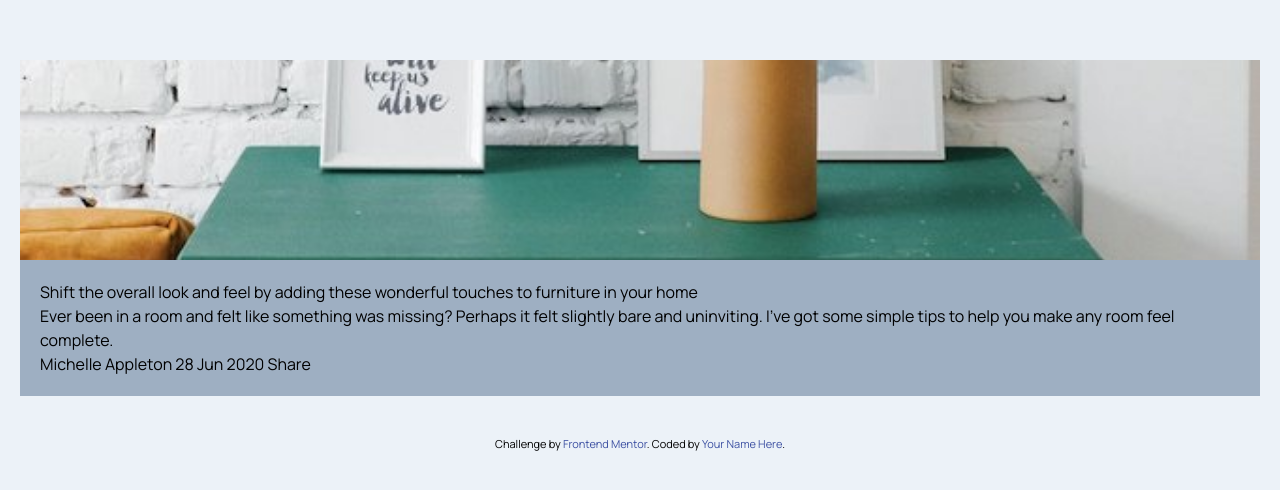
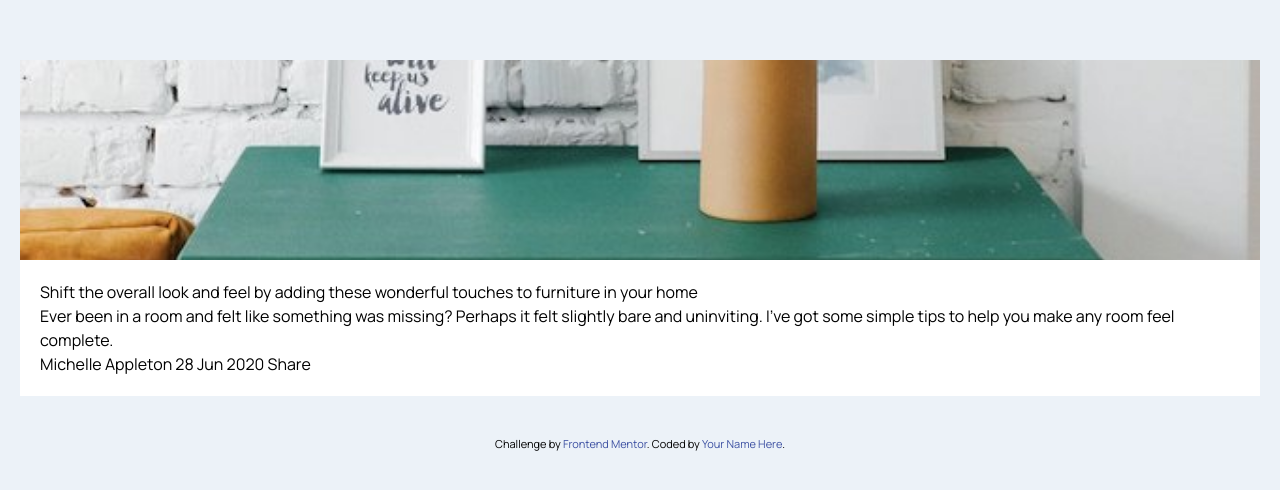
Before and after one commit to rineliniguezsosa/article-preview-component, a website built with Vite: page index.html in a window 1280 px wide. Built offline with nearby package versions, Linux system fonts and the light colour scheme.

Commit message:
[FEAT] Estableciendo color a a card usando el color light en el elemento article

```diff
--- a/index.html
+++ b/index.html
@@ -27,7 +27,7 @@
   <div id="app"></div>
 
   <main>
-    <article class="bg-grayishBlue">
+    <article class="bg-light">
       <figure class="w-full h-50">
         <img class="w-full h-full object-cover" src="./src/images/drawers.jpg" alt="drawers">
       </figure>
```
